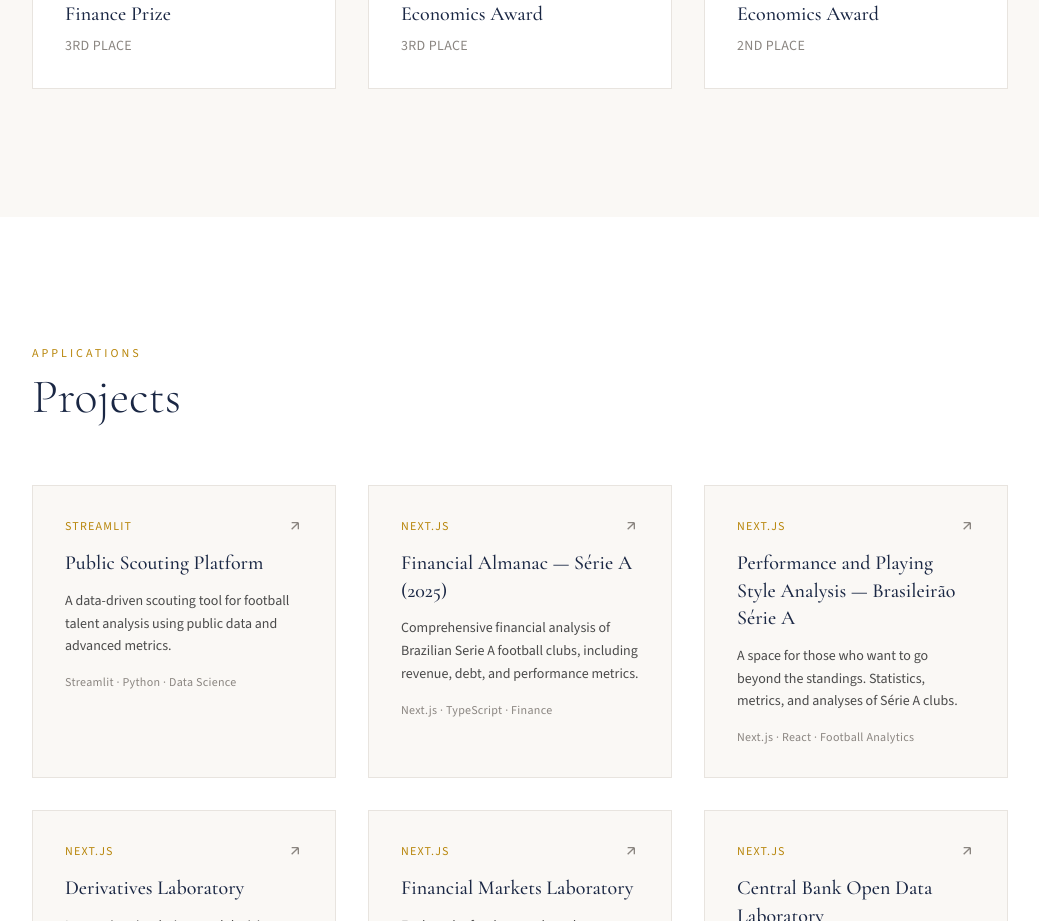
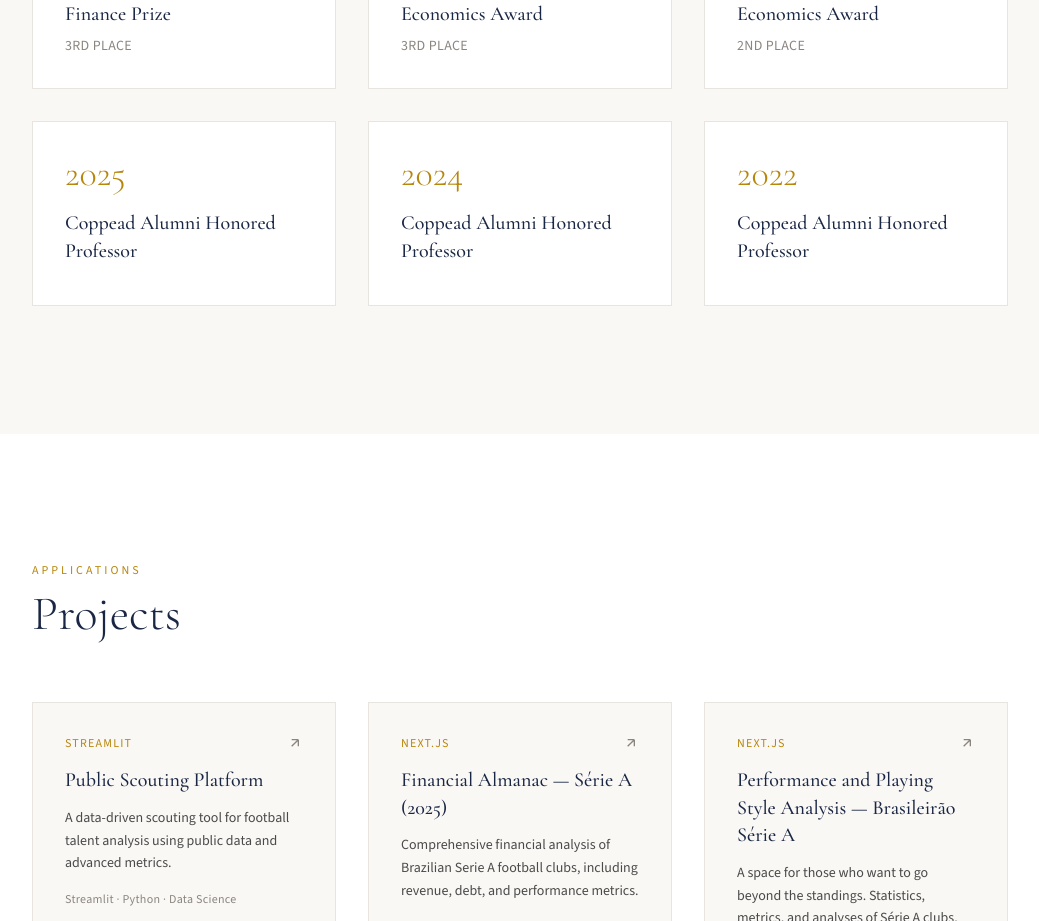
Before and after one commit to JAmerico1898/personal-website, a Next.js app: page / in a window 1280 px wide. Shown: the part 3460-4381 px from the top of the page, without its empty margins (120-1159 px from the left). Built offline with nearby package versions, Linux system fonts and the light colour scheme.

Commit message:
Add Coppead Alumni awards

```diff
--- a/src/app/page.tsx
+++ b/src/app/page.tsx
@@ -122,6 +122,9 @@ const t = {
       { year: 2020, title: "CFA Society Innovation in Finance Prize", place: "3rd place" },
       { year: 2017, title: "VIII Febraban Banking Economics Award", place: "3rd place" },
       { year: 2015, title: "VI Febraban Banking Economics Award", place: "2nd place" },
+      { year: 2025, title: "Coppead Alumni Honored Professor", place: "" },
+      { year: 2024, title: "Coppead Alumni Honored Professor", place: "" },
+      { year: 2022, title: "Coppead Alumni Honored Professor", place: "" },
     ],
     projects: [
       {
@@ -265,6 +268,9 @@ const t = {
       { year: 2020, title: "Prêmio CFA Society Inovação em Finanças", place: "3º lugar" },
       { year: 2017, title: "VIII Prêmio Febraban de Economia Bancária", place: "3º lugar" },
       { year: 2015, title: "VI Prêmio Febraban de Economia Bancária", place: "2º lugar" },
+      { year: 2025, title: "Professor Homenageado Coppead Alumni", place: "" },
+      { year: 2024, title: "Professor Homenageado Coppead Alumni", place: "" },
+      { year: 2022, title: "Professor Homenageado Coppead Alumni", place: "" },
     ],
     projects: [
       {
@@ -620,9 +626,11 @@ export default function Home() {
                 <h3 className="font-heading text-xl text-navy font-medium mt-4 mb-2 leading-snug">
                   {a.title}
                 </h3>
-                <p className="text-text-muted text-sm uppercase tracking-wide">
-                  {a.place}
-                </p>
+                {a.place ? (
+                  <p className="text-text-muted text-sm uppercase tracking-wide">
+                    {a.place}
+                  </p>
+                ) : null}
               </div>
             ))}
           </div>
```
